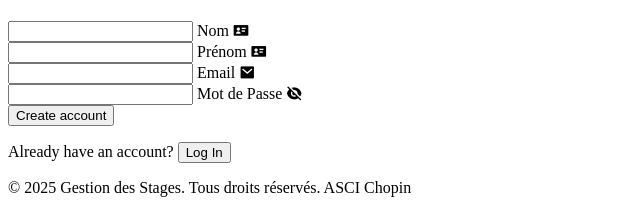
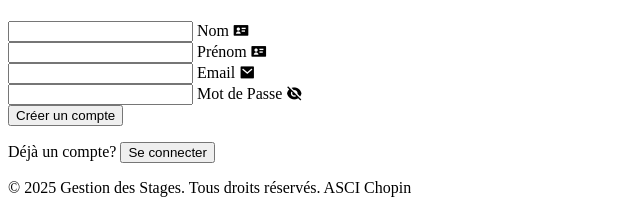
Before and after one commit to masdonte/StageConnect, a PHP site: a page that, after the commit, uses pages/login.php in a window 1280 px wide. Shown: the part 2223-2436 px from the top of the page, without its empty margins (0-640 px from the left). Run offline with PHP 8.4, Linux system fonts and the light colour scheme.

Commit message:
[ADD] Login.php
Chaque page a son propre style et js

```diff
--- a/pages/page login/login.php
+++ b/pages/login.php
@@ -8,7 +8,7 @@
       <link rel="stylesheet" href="https://cdnjs.cloudflare.com/ajax/libs/remixicon/4.2.0/remixicon.css">
 
       <!--=============== CSS ===============-->
-      <link rel="stylesheet" href="assets/css/styles.css">
+      <link rel="stylesheet" href="..\css\login.css">
 
       <title>StageConnect</title>
       <nav>
@@ -116,19 +116,19 @@
                      </div>
                   </div>
 
-                  <button type="submit" class="login__button">Create account</button>
+                  <button type="submit" class="login__button">Créer un compte</button>
                </form>
 
                <p class="login__switch">
-                  Already have an account?
-                  <button id="loginButtonAccess">Log In</button>
+                  Déjà un compte?
+                  <button id="loginButtonAccess">Se connecter</button>
                </p>
             </div>
          </div>
       </div>
 
       <!--=============== MAIN JS ===============-->
-      <script src="assets/js/main.js"></script>
+      <script src="../js/login.js"></script>
    </body>
    <footer>
       <p>&copy; 2025 Gestion des Stages. Tous droits réservés. ASCI Chopin</p>
```
